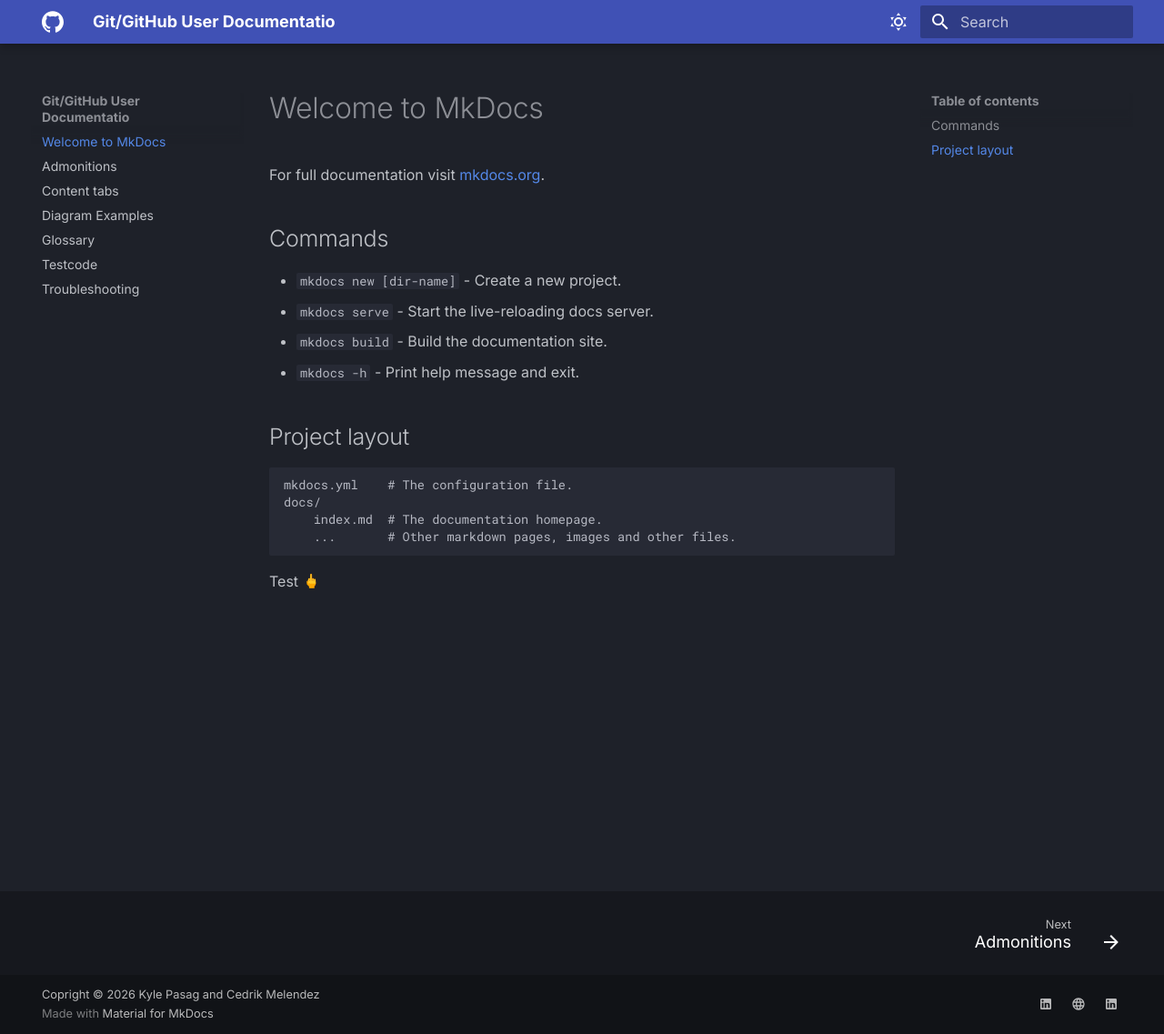
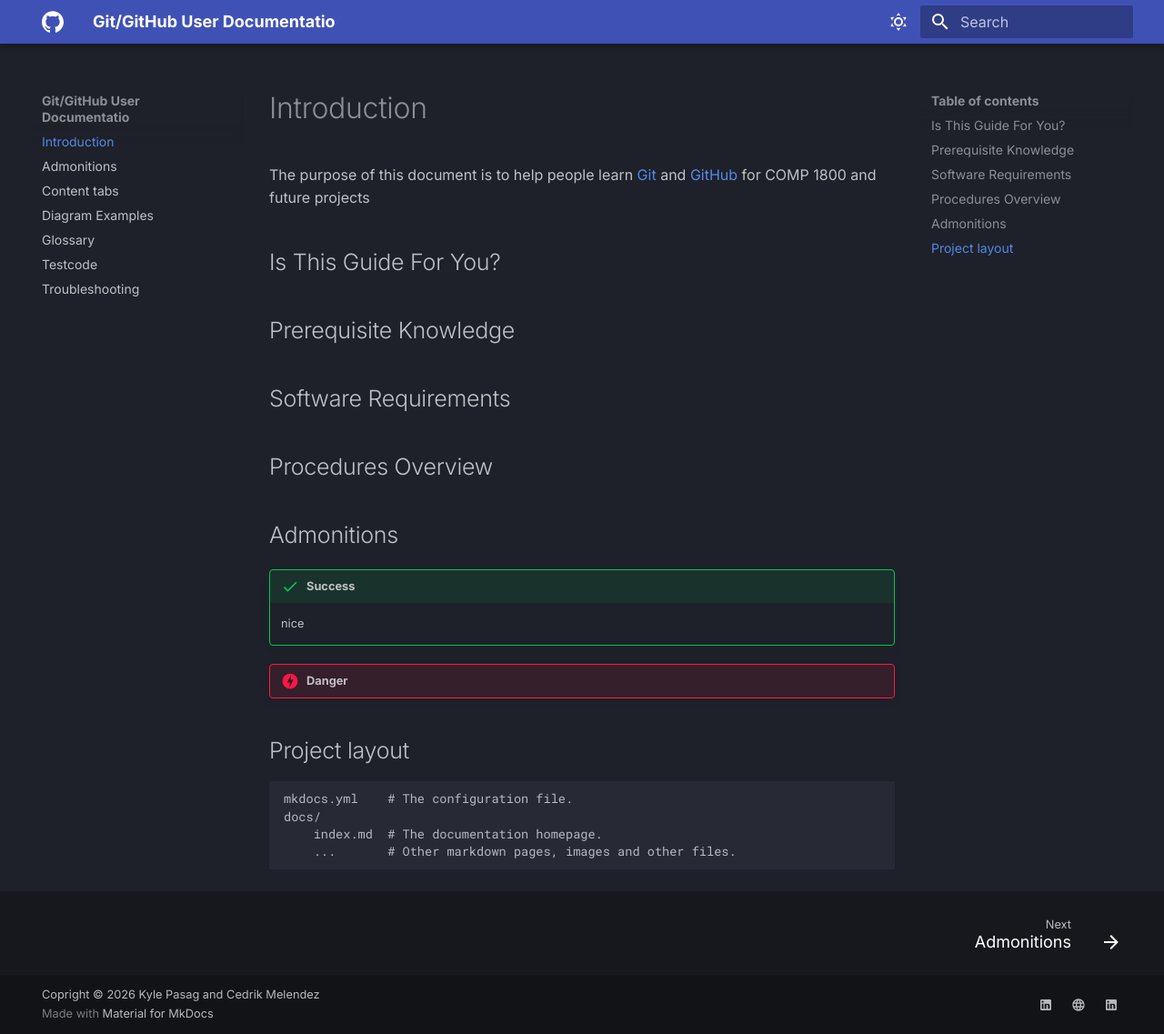
Before and after one commit to kpasag/Git-GitHub-User-Documentation, an MkDocs documentation site: the page built from docs/index.md, in a window 1280 px wide and 1137 px high. Shown: the whole window at 91% size. Built offline with MkDocs 1.6.1 and Material for MkDocs 9.7.7, drawn with Linux system fonts in a browser that asks for light colours; emoji names are drawn with the system emoji font.

Commit message:
Start introduction

```diff
--- a/docs/index.md
+++ b/docs/index.md
@@ -1,13 +1,24 @@
-# Welcome to MkDocs
+# Introduction
 
-For full documentation visit [mkdocs.org](https://www.mkdocs.org).
+The purpose of this document is to help people learn [Git](https://git-scm.com/) and [GitHub](https://github.com/) for COMP 1800 and future projects
 
-## Commands
+## Is This Guide For You?
 
-* `mkdocs new [dir-name]` - Create a new project.
-* `mkdocs serve` - Start the live-reloading docs server.
-* `mkdocs build` - Build the documentation site.
-* `mkdocs -h` - Print help message and exit.
+
+
+
+## Prerequisite Knowledge
+
+## Software Requirements
+
+## Procedures Overview
+
+## Admonitions
+
+!!! success "Success"
+    nice
+!!! danger "Danger"
+
 
 ## Project layout
 
@@ -15,5 +26,3 @@ For full documentation visit [mkdocs.org](https://www.mkdocs.org).
     docs/
         index.md  # The documentation homepage.
         ...       # Other markdown pages, images and other files.
-
-Test :middle_finger:
```
